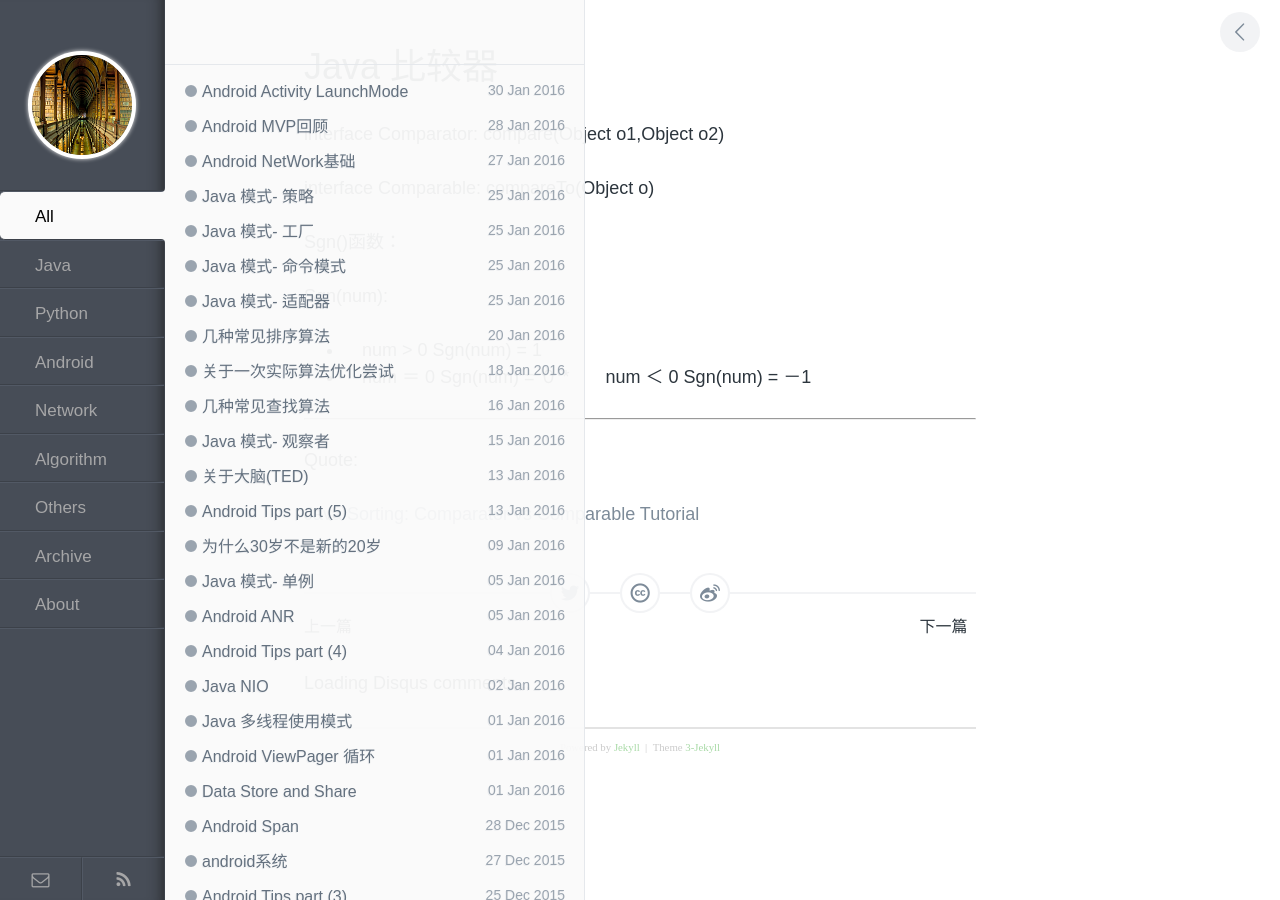
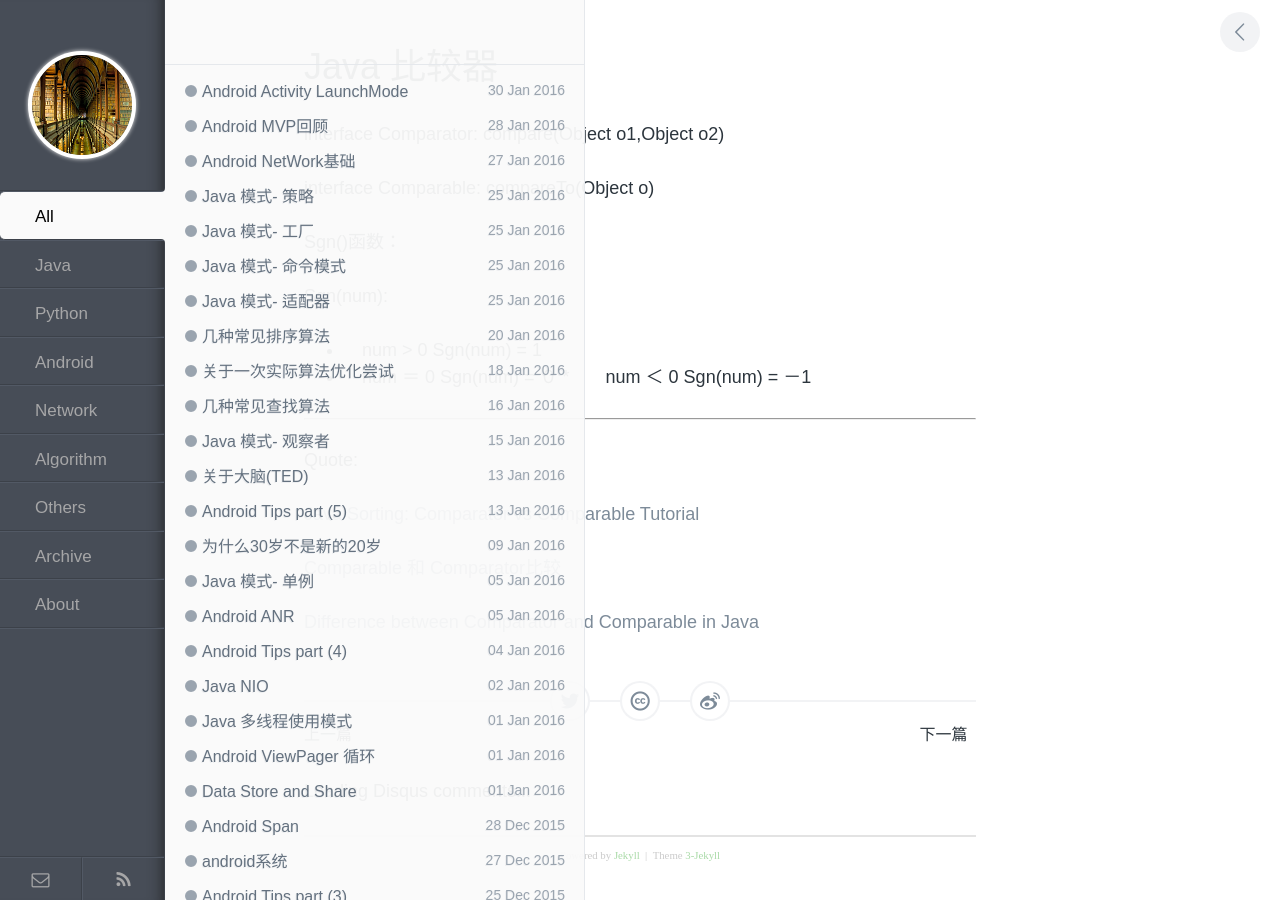
Before and after one commit to enlipan/enlipan.github.io, a Jekyll site: the page built from _posts/2015-12-02-java-comparator-tutorial.md, in a window 1280 px wide. Built offline with Jekyll 4.4.1, drawn with Linux system fonts in a browser that asks for light colours; nearby versions of some CDN libraries; comment, search, counter and statistics services are not loaded.

Commit message:
Update 2015-12-02-java-comparator-tutorial.md

```diff
--- a/_posts/2015-12-02-java-comparator-tutorial.md
+++ b/_posts/2015-12-02-java-comparator-tutorial.md
@@ -27,3 +27,7 @@ Sgn(num):
 Quote:
 
 [Java Sorting: Comparator vs Comparable Tutorial](http://fuxueliang.com/tech/2013/05/26/java-sorting-comparator-vs-comparable-tutorial/)
+
+[Comparable 和 Comparator比较](https://segmentfault.com/a/1190000002514187)
+
+[Difference between Comparator and Comparable in Java](http://www.javacodegeeks.com/2013/03/difference-between-comparator-and-comparable-in-java.html)
```
